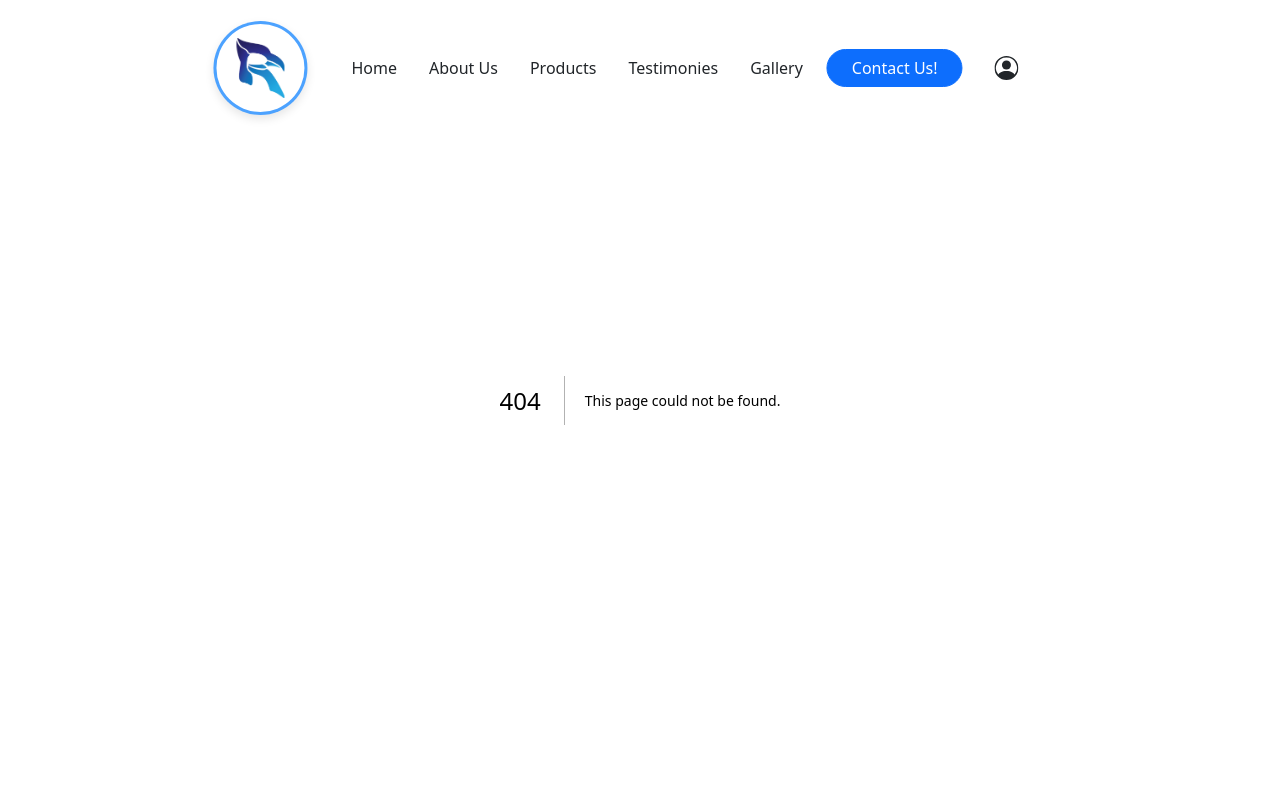
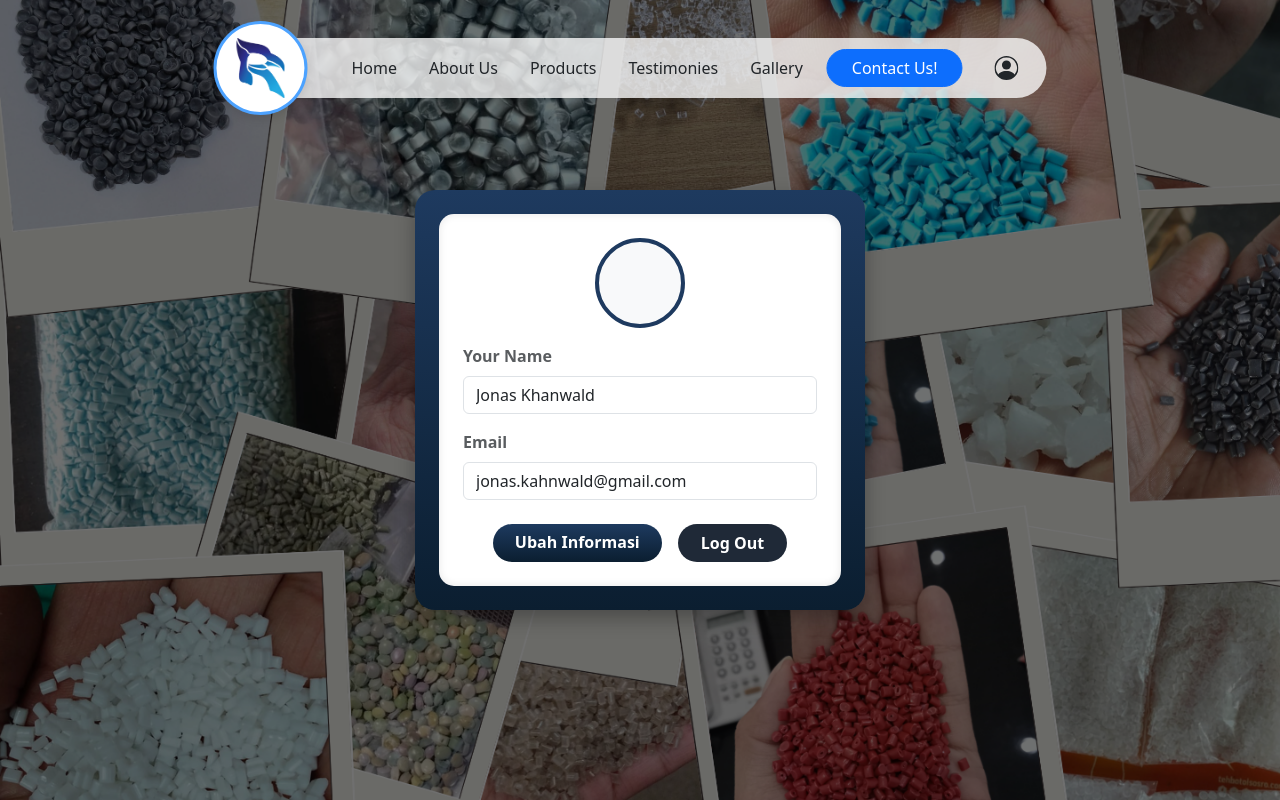
Before and after one commit to NatanaelVineDjapri/RajawaliPlastic, a Next.js app in the folder FrontEnd/: page /profile in a window 1280 px wide. Before the commit this address had no page. Built offline with nearby package versions, Linux system fonts and the light colour scheme.

Commit message:
adding profile page

```diff
--- a/FrontEnd/app/components/navbar.tsx
+++ b/FrontEnd/app/components/navbar.tsx
@@ -107,7 +107,7 @@ const Navbar: React.FC = () => {
             </li>
             <li className="nav-item">
               <Link
-                href="/contact"
+                href="/chat"
                 className="btn btn-primary rounded-pill px-4 d-inline-flex align-items-center justify-content-center"
                 style={{
                   whiteSpace: 'nowrap',
--- /dev/null
+++ b/FrontEnd/app/components/profile/profile.tsx
@@ -0,0 +1,106 @@
+"use client";
+
+import React from "react";
+import "bootstrap/dist/css/bootstrap.min.css";
+
+const Profile: React.FC = () => {
+  return (
+    <div
+      className="d-flex justify-content-center align-items-center vh-100"
+      style={{
+        backgroundImage: "url('/images/Background_Hero.png')",
+        backgroundSize: "cover",
+        backgroundPosition: "center",
+      }}
+    >
+      {/* Outer Gradient Box */}
+      <div
+        className="p-4 d-flex justify-content-center align-items-center"
+        style={{
+          background: "linear-gradient(180deg, #1e3a5f, #0b1e30)",
+          borderRadius: "20px",
+          boxShadow: "0 8px 20px rgba(0, 0, 0, 0.3)",
+          width: "450px",
+        }}
+      >
+        {/* Inner White Box */}
+        <div
+          className="p-4 text-center"
+          style={{
+            backgroundColor: "white",
+            borderRadius: "15px",
+            width: "100%",
+            boxShadow: "inset 0 0 8px rgba(0, 0, 0, 0.1)",
+          }}
+        >
+          {/* Avatar */}
+          <div className="mb-3">
+            <div
+              className="rounded-circle bg-light mx-auto"
+              style={{
+                width: "90px",
+                height: "90px",
+                border: "4px solid #1e3a5f",
+              }}
+            ></div>
+          </div>
+
+          {/* Profil Info (non-editable) */}
+          <div className="text-start mb-4">
+            <label className="form-label fw-semibold text-muted">
+              Your Name
+            </label>
+            <input
+              type="text"
+              className="form-control mb-3"
+              value="Jonas Khanwald"
+              readOnly
+            />
+
+            <label className="form-label fw-semibold text-muted">Email</label>
+            <input
+              type="email"
+              className="form-control"
+              value="jonas.kahnwald@gmail.com"
+              readOnly
+            />
+          </div>
+
+          {/* Tombol */}
+          <div className="d-flex justify-content-center gap-3">
+            <a
+              href="/edit-profile"
+              className="btn border-0"
+              style={{
+                background: "linear-gradient(180deg, #1e3a5f, #0b1e30)",
+                color: "white",
+                borderRadius: "25px",
+                padding: "6px 22px",
+                fontWeight: 600,
+                textDecoration: "none",
+              }}
+            >
+              Ubah Informasi
+            </a>
+
+            <button
+              type="button"
+              className="btn"
+              style={{
+                backgroundColor: "#1f2937",
+                color: "white",
+                borderRadius: "25px",
+                padding: "6px 22px",
+                fontWeight: 600,
+              }}
+            >
+              Log Out
+            </button>
+          </div>
+        </div>
+      </div>
+    </div>
+  );
+};
+
+export default Profile;
--- /dev/null
+++ b/FrontEnd/app/profile/page.tsx
@@ -0,0 +1,11 @@
+import Profile from "../components/profile/profile";
+
+function App() {
+  return (
+    <>
+      <Profile />
+    </>
+  );
+}
+
+export default App;
```
Also changed, not shown: FrontEnd/app/components/profile/editProfile.tsx (added, +90 -0 lines), FrontEnd/app/edit-profile/page.tsx (added, +8 -0 lines).
